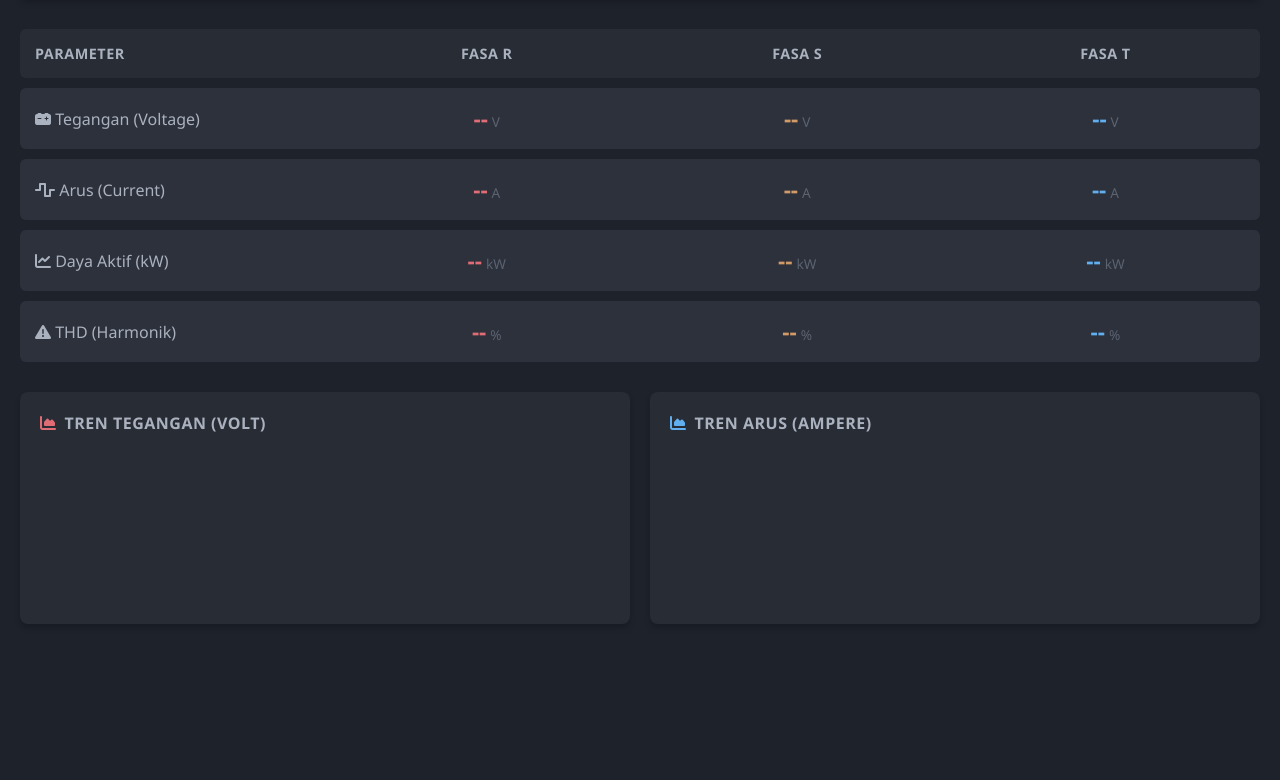
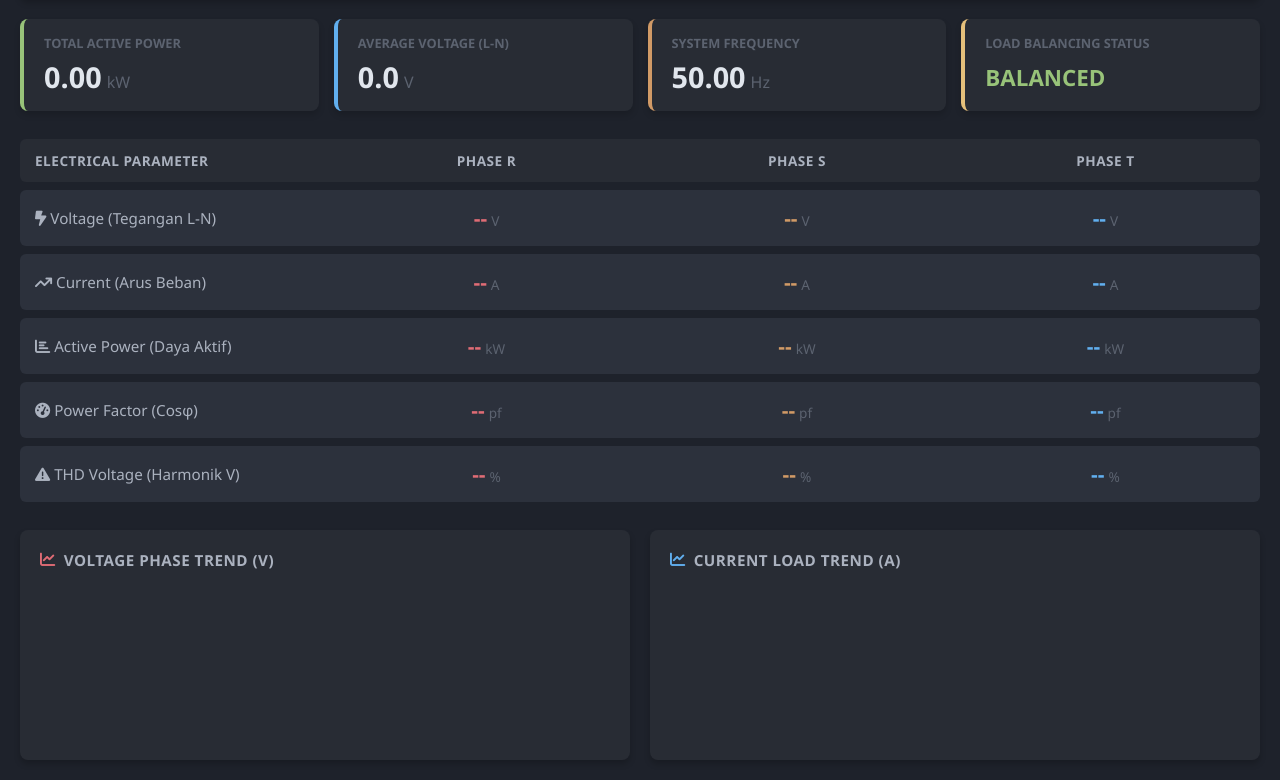
Before and after one commit to andrew17-yp/first-power-monitoring-test, a plain HTML site: page index.html in a window 1280 px wide. Shown: the part 82-862 px from the top of the page. Before the commit the page ends 800 px from the top, so only its background shows below. Drawn offline with nearby package versions, Linux system fonts and the light colour scheme; a script that the page names is missing.

```diff
--- a/index.html
+++ b/index.html
@@ -3,10 +3,9 @@
 <head>
     <meta charset="UTF-8">
     <meta name="viewport" content="width=device-width, initial-scale=1.0">
-    <title>3-Phase Power Monitoring Dashboard</title>
-    <!-- Paho MQTT -->
+    <title>Advanced 3-Phase Power Monitoring</title>
+    <!-- Paho MQTT & Font Awesome -->
     <script src="https://cdnjs.cloudflare.com/ajax/libs/paho-mqtt/1.0.1/mqttws31.min.js" type="text/javascript"></script>
-    <!-- Font Awesome -->
     <link rel="stylesheet" href="https://cdnjs.cloudflare.com/ajax/libs/font-awesome/6.4.0/css/all.min.css">
     <!-- Chart.js -->
     <script src="https://cdn.jsdelivr.net/npm/chart.js"></script>
@@ -15,70 +14,115 @@
         * { box-sizing: border-box; margin: 0; padding: 0; font-family: 'Segoe UI', Arial, sans-serif; }
         body { background-color: #1e222b; color: #e1e6ed; padding: 20px; }
 
+        /* Header & Control */
         .header { display: flex; justify-content: space-between; align-items: center; background: #282c34; padding: 15px 30px; border-radius: 8px; box-shadow: 0 4px 6px rgba(0,0,0,0.2); margin-bottom: 20px; }
         .header h1 { font-size: 1.4rem; color: #abb2bf; display: flex; align-items: center; gap: 10px; }
+        .controls { display: flex; align-items: center; gap: 15px; }
 
         .status-badge { padding: 6px 14px; border-radius: 4px; font-size: 0.85rem; font-weight: bold; background-color: #e06c75; color: #fff; letter-spacing: 0.5px; }
         .status-badge.connected { background-color: #98c379; color: #1e222b; }
+        .btn-action { background-color: #4b5263; color: #fff; border: none; padding: 6px 12px; border-radius: 4px; cursor: pointer; font-size: 0.85rem; transition: 0.2s; }
+        .btn-action:hover { background-color: #61afef; }
 
-        .monitor-table { width: 100%; border-collapse: separate; border-spacing: 0 10px; margin-bottom: 20px; }
-        .monitor-table th { background-color: #282c34; padding: 15px; text-align: center; font-size: 0.9rem; text-transform: uppercase; color: #abb2bf; letter-spacing: 0.5px; }
+        /* KPI Cards Grid */
+        .kpi-grid { display: grid; grid-template-columns: repeat(auto-fit, minmax(220px, 1fr)); gap: 15px; margin-bottom: 20px; }
+        .kpi-card { background: #282c34; padding: 15px 20px; border-radius: 8px; box-shadow: 0 4px 6px rgba(0,0,0,0.15); border-left: 4px solid #61afef; }
+        .kpi-card.total-power { border-left-color: #98c379; }
+        .kpi-card.frequency { border-left-color: #d19a66; }
+        .kpi-card.status { border-left-color: #e5c07b; }
+        .kpi-title { font-size: 0.8rem; color: #5c6370; text-transform: uppercase; font-weight: bold; margin-bottom: 5px; }
+        .kpi-value { font-size: 1.8rem; font-weight: bold; color: #e1e6ed; }
+        .kpi-value span { font-size: 1rem; font-weight: normal; color: #5c6370; margin-left: 5px; }
+
+        /* Main Table */
+        .monitor-table { width: 100%; border-collapse: separate; border-spacing: 0 8px; margin-bottom: 20px; }
+        .monitor-table th { background-color: #282c34; padding: 12px 15px; text-align: center; font-size: 0.85rem; text-transform: uppercase; color: #abb2bf; letter-spacing: 0.5px; }
         .monitor-table th:first-child { border-radius: 6px 0 0 6px; text-align: left; }
         .monitor-table th:last-child { border-radius: 0 6px 6px 0; }
 
-        .monitor-table td { background-color: #2c313c; padding: 15px; text-align: center; font-size: 1.4rem; font-weight: bold; }
-        .monitor-table td:first-child { border-radius: 6px 0 0 6px; text-align: left; font-size: 1rem; font-weight: normal; color: #abb2bf; width: 25%; }
+        .monitor-table td { background-color: #2c313c; padding: 14px 15px; text-align: center; font-size: 1.3rem; font-weight: bold; }
+        .monitor-table td:first-child { border-radius: 6px 0 0 6px; text-align: left; font-size: 0.95rem; font-weight: normal; color: #abb2bf; width: 25%; }
         .monitor-table td:last-child { border-radius: 0 6px 6px 0; }
 
         .phase-r { color: #e06c75; }
         .phase-s { color: #d19a66; }
         .phase-t { color: #61afef; }
-
         .unit { font-size: 0.85rem; font-weight: normal; color: #5c6370; margin-left: 4px; }
 
-        /* Grid System untuk Grafik */
-        .chart-container { display: grid; grid-template-columns: repeat(auto-fit, minmax(450px, 1fr)); gap: 20px; margin-top: 10px; }
+        /* Charts Grid */
+        .chart-container { display: grid; grid-template-columns: repeat(auto-fit, minmax(450px, 1fr)); gap: 20px; }
         .chart-card { background-color: #282c34; padding: 20px; border-radius: 8px; box-shadow: 0 4px 6px rgba(0,0,0,0.2); }
-        .chart-card h3 { font-size: 1rem; color: #abb2bf; margin-bottom: 15px; text-transform: uppercase; letter-spacing: 0.5px; display: flex; align-items: center; gap: 8px; }
+        .chart-card h3 { font-size: 0.95rem; color: #abb2bf; margin-bottom: 15px; text-transform: uppercase; letter-spacing: 0.5px; display: flex; align-items: center; gap: 8px; }
     </style>
 </head>
 <body>
 
+    <!-- Header Section -->
     <div class="header">
-        <h1><i class="fa-solid fa-bolt" style="color: #d19a66;"></i> POWER QUALITY MONITORING (3-PHASE)</h1>
-        <span id="mqtt-status" class="status-badge">DISCONNECTED</span>
+        <h1><i class="fa-solid fa-industry" style="color: #61afef;"></i> MAIN PANEL MONITORING SYSTEM</h1>
+        <div class="controls">
+            <button class="btn-action" onclick="exportData()"><i class="fa-solid fa-file-excel"></i> Export Log</button>
+            <span id="mqtt-status" class="status-badge">DISCONNECTED</span>
+        </div>
     </div>
 
+    <!-- KPI Summary Section (Wadah Data Kalkulasi Total) -->
+    <div class="kpi-grid">
+        <div class="kpi-card total-power">
+            <div class="kpi-title">Total Active Power</div>
+            <div class="kpi-value" id="kpi-total-kw">0.00<span>kW</span></div>
+        </div>
+        <div class="kpi-card">
+            <div class="kpi-title">Average Voltage (L-N)</div>
+            <div class="kpi-value" id="kpi-avg-v">0.0<span>V</span></div>
+        </div>
+        <div class="kpi-card frequency">
+            <div class="kpi-title">System Frequency</div>
+            <div class="kpi-value" id="kpi-freq">50.00<span>Hz</span></div>
+        </div>
+        <div class="kpi-card status">
+            <div class="kpi-title">Load Balancing Status</div>
+            <div class="kpi-value" id="kpi-status" style="color: #98c379; font-size: 1.4rem; padding-top: 5px;">BALANCED</div>
+        </div>
+    </div>
+
+    <!-- Main Parameter Table -->
     <table class="monitor-table">
         <thead>
             <tr>
-                <th>Parameter</th>
-                <th class="phase-r">Fasa R</th>
-                <th class="phase-s">Fasa S</th>
-                <th class="phase-t">Fasa T</th>
+                <th>Electrical Parameter</th>
+                <th class="phase-r">Phase R</th>
+                <th class="phase-s">Phase S</th>
+                <th class="phase-t">Phase T</th>
             </tr>
         </thead>
         <tbody>
             <tr>
-                <td><i class="fa-solid fa-car-battery"></i> Tegangan (Voltage)</td>
+                <td><i class="fa-solid fa-bolt-lightning"></i> Voltage (Tegangan L-N)</td>
                 <td class="phase-r"><span id="v-r">--</span><span class="unit">V</span></td>
                 <td class="phase-s"><span id="v-s">--</span><span class="unit">V</span></td>
                 <td class="phase-t"><span id="v-t">--</span><span class="unit">V</span></td>
             </tr>
             <tr>
-                <td><i class="fa-solid fa-wave-square"></i> Arus (Current)</td>
+                <td><i class="fa-solid fa-arrow-trend-up"></i> Current (Arus Beban)</td>
                 <td class="phase-r"><span id="i-r">--</span><span class="unit">A</span></td>
                 <td class="phase-s"><span id="i-s">--</span><span class="unit">A</span></td>
                 <td class="phase-t"><span id="i-t">--</span><span class="unit">A</span></td>
             </tr>
             <tr>
-                <td><i class="fa-solid fa-chart-line"></i> Daya Aktif (kW)</td>
+                <td><i class="fa-solid fa-chart-bar"></i> Active Power (Daya Aktif)</td>
                 <td class="phase-r"><span id="kw-r">--</span><span class="unit">kW</span></td>
                 <td class="phase-s"><span id="kw-s">--</span><span class="unit">kW</span></td>
                 <td class="phase-t"><span id="kw-t">--</span><span class="unit">kW</span></td>
             </tr>
             <tr>
-                <td><i class="fa-solid fa-triangle-exclamation"></i> THD (Harmonik)</td>
+                <td><i class="fa-solid fa-gauge-high"></i> Power Factor (Cosφ)</td>
+                <td class="phase-r"><span id="pf-r">--</span><span class="unit">pf</span></td>
+                <td class="phase-s"><span id="pf-s">--</span><span class="unit">pf</span></td>
+                <td class="phase-t"><span id="pf-t">--</span><span class="unit">pf</span></td>
+            </tr>
+            <tr>
+                <td><i class="fa-solid fa-triangle-exclamation"></i> THD Voltage (Harmonik V)</td>
                 <td class="phase-r"><span id="thd-r">--</span><span class="unit">%</span></td>
                 <td class="phase-s"><span id="thd-s">--</span><span class="unit">%</span></td>
                 <td class="phase-t"><span id="thd-t">--</span><span class="unit">%</span></td>
@@ -86,18 +130,18 @@
         </tbody>
     </table>
 
+    <!-- Real-Time Charts Section -->
     <div class="chart-container">
         <div class="chart-card">
-            <h3><i class="fa-solid fa-chart-area" style="color: #e06c75;"></i> Tren Tegangan (Volt)</h3>
+            <h3><i class="fa-solid fa-chart-line" style="color: #e06c75;"></i> Voltage Phase Trend (V)</h3>
             <canvas id="voltageChart"></canvas>
         </div>
         <div class="chart-card">
-            <h3><i class="fa-solid fa-chart-area" style="color: #61afef;"></i> Tren Arus (Ampere)</h3>
+            <h3><i class="fa-solid fa-chart-line" style="color: #61afef;"></i> Current Load Trend (A)</h3>
             <canvas id="currentChart"></canvas>
         </div>
     </div>
 
-    <!-- SCRIPT UTAMA DILETAKKAN DI PALING BAWAH AGAR CANVAS SELESAI DI-RENDER DULU -->
     <script src="script.js"></script>
 </body>
 </html>
```
